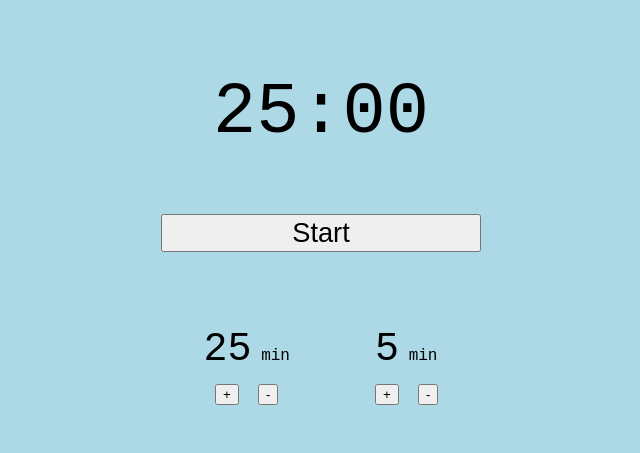
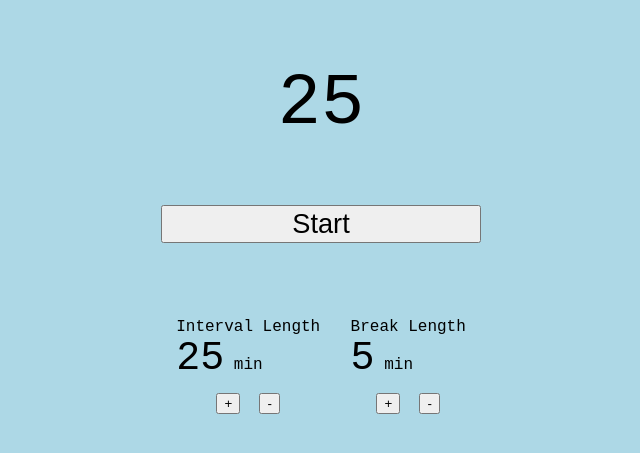
Before and after one commit to tymeart/pomodoro, a website: page index.html in a window 1280 px wide. Shown: the part 175-628 px from the top of the page, without its empty margins (319-959 px from the left). Drawn offline with Linux system fonts and the light colour scheme.

Commit message:
Label adjustment options and change timer display to show just minutes

```diff
--- a/index.html
+++ b/index.html
@@ -11,13 +11,14 @@
   <div class="container">
     <div class="countdown">
       <div class="timer">
-        25:00
+        25
       </div>
       <button class="start-stop">Start</button>
     </div>
 
     <div class="interval-lengths">
       <div class="session">
+        <div>Interval Length</div>
         <div class="session-length"><span class="minutes">25</span> min</div>
         <div class="buttons">
           <button>+</button>
@@ -25,6 +26,7 @@
         </div>
       </div>
       <div class="break">
+        <div>Break Length</div>
         <div class="break-length"><span class="minutes">5</span> min</div>
         <div class="buttons">
           <button>+</button>
```
